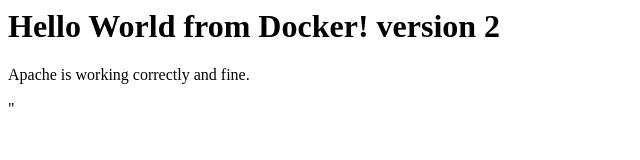
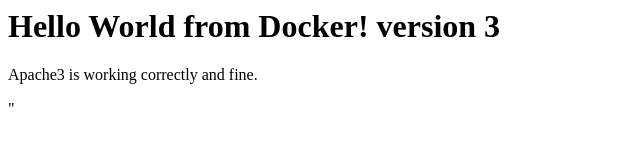
Before and after one commit to nocnexhamza/hello_world, a plain HTML site: page index.html in a window 1280 px wide. Shown: the full height of the page, 0-640 px from the left. Drawn offline with Linux system fonts and the light colour scheme.

Commit message:
Update index.html

```diff
--- a/index.html
+++ b/index.html
@@ -3,7 +3,7 @@
     <title>Hello World version 2 </title>
 </head>
 <body>
-    <h1>Hello World from Docker! version 2 </h1>
-    <p>Apache is working correctly and fine.</p>
+    <h1>Hello World from Docker! version 3 </h1>
+    <p>Apache3 is working correctly and fine.</p>
 </body>
 </html>"
```
